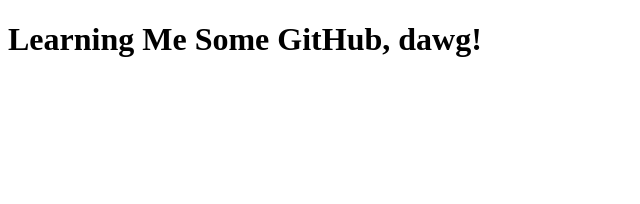
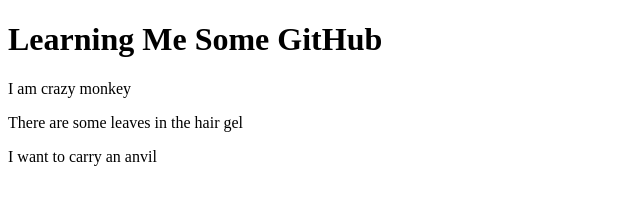
Before and after one commit to rymclennan/Learning-Git, a plain HTML site: page index.html in a window 1280 px wide. Shown: the whole page, without its empty margins (0-640 px from the left). Drawn offline with Linux system fonts and the light colour scheme.

Commit message:
wrote some paragraphs

```diff
--- a/index.html
+++ b/index.html
@@ -7,8 +7,12 @@
 <body>
 
 	<header>
-		<h1>Learning Me Some GitHub, dawg!</h1>
+		<h1>Learning Me Some GitHub</h1>
 	</header>
+
+	<p>I am crazy monkey</p>
+	<p>There are some leaves in the hair gel</p>
+	<p>I want to carry an anvil</p>
 
 </body>
 </html>
```
